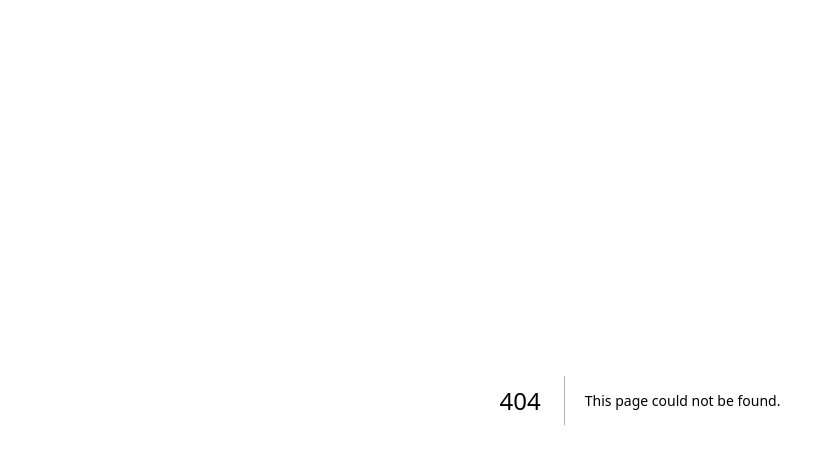
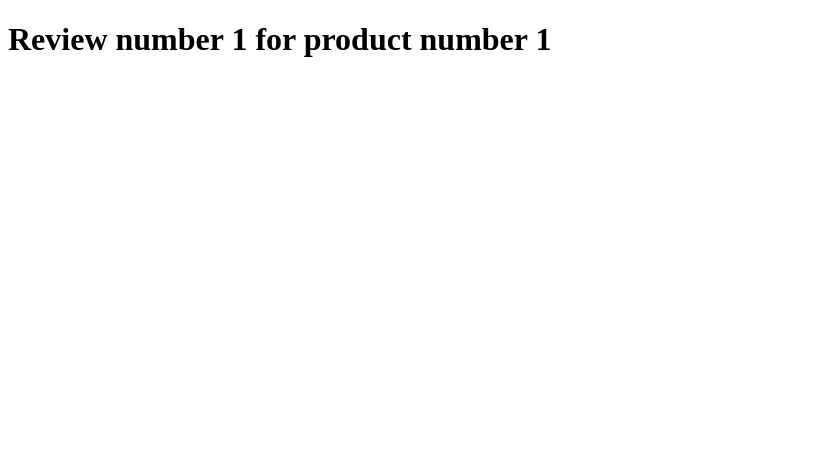
Before and after one commit to mesbah1033/understanding_nextjs_fullstack, a Next.js app in the folder hello-world/: page /products/1/reviews/1 in a window 1280 px wide. Before the commit this address had no page. Shown: the top 464 px of the page, without its empty margins (0-835 px from the left). Built offline with nearby package versions, Linux system fonts and the light colour scheme.

Commit message:
chapter 8 complete

```diff
--- /dev/null
+++ b/hello-world/src/app/products/[productId]/reviews/[reviewId]/page.tsx
@@ -0,0 +1,10 @@
+export default function Products({
+    params,
+}: {
+    params: {
+        productId: string,
+        reviewId: string
+    }
+}) {
+    return <h1>Review number {params.reviewId} for product number {params.productId} </h1>;
+  }
```
Also changed, not shown: hello-world/src/app/products/[productId]/reviews/page.tsx (added, +7 -0 lines), 1 other file (tests, documents, lock files or other folders).
